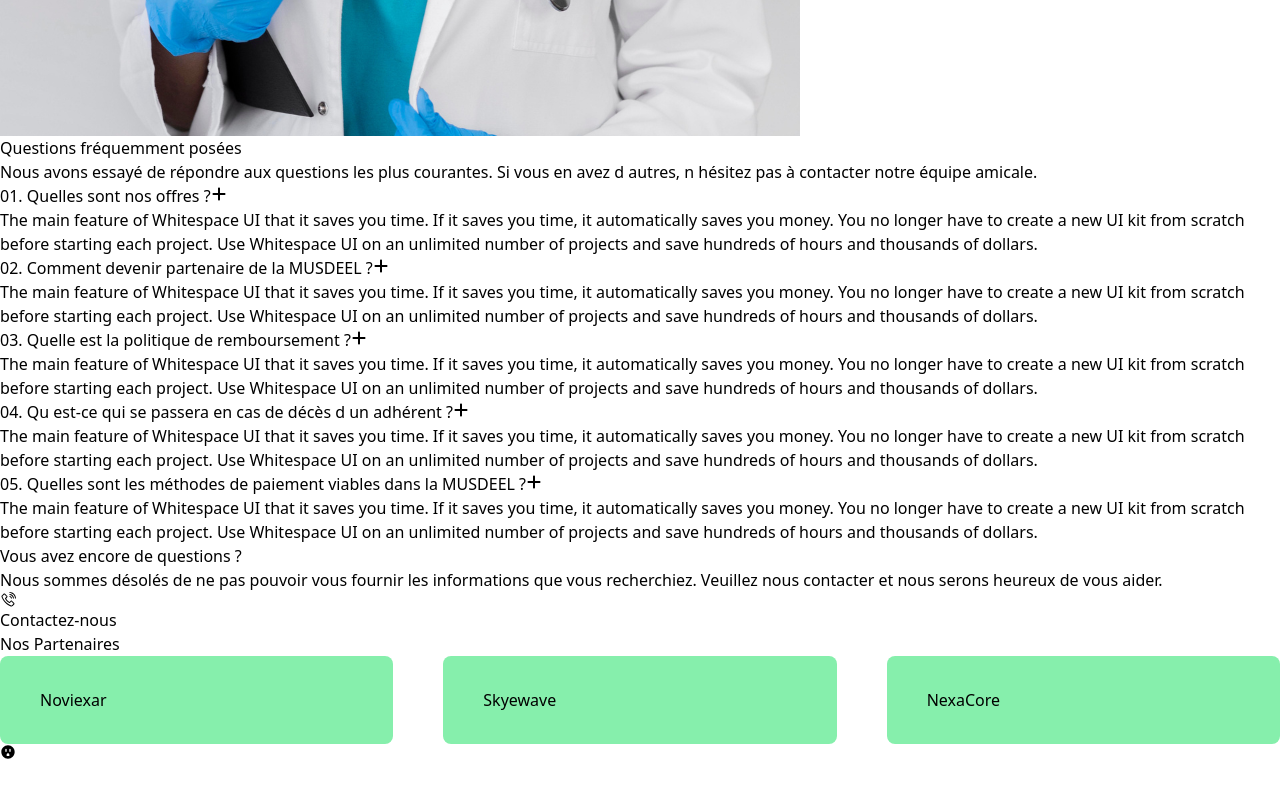
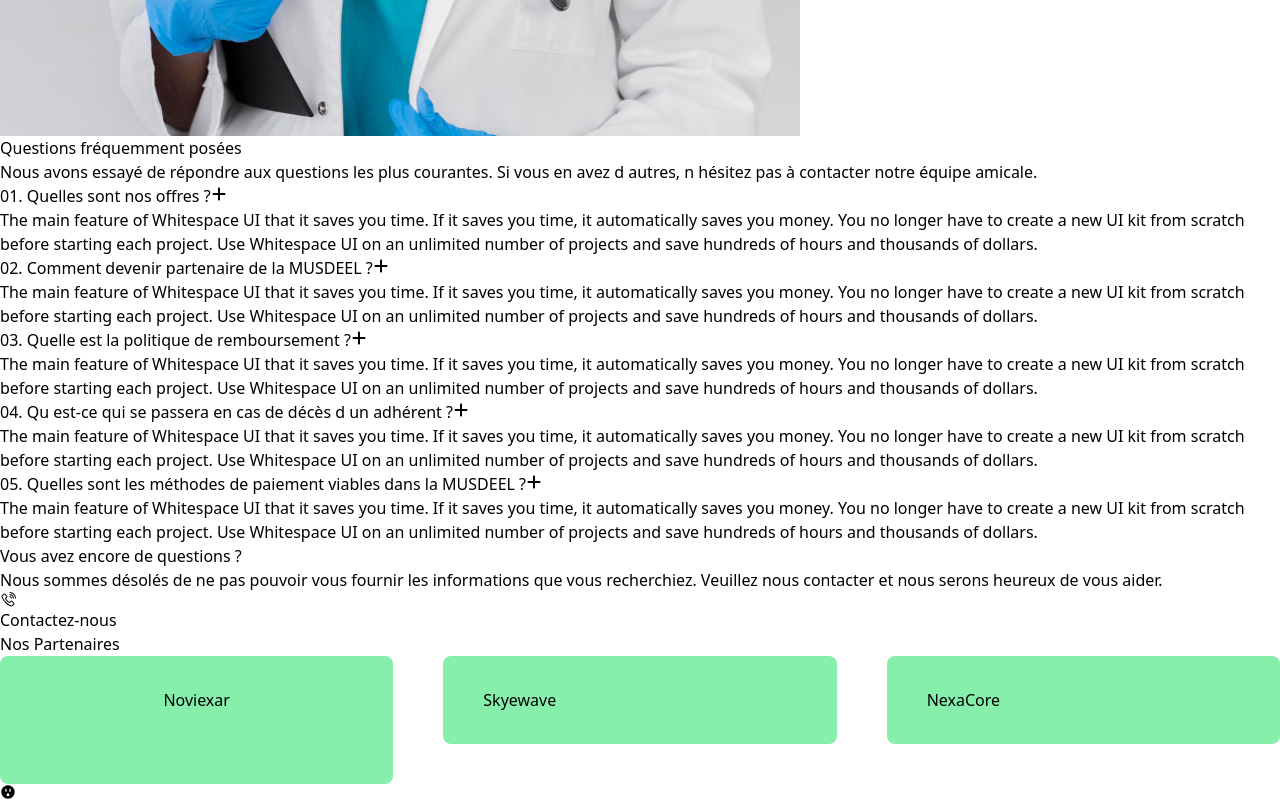
Before and after one commit to rovertnet/Scool, a React (Vite) app: page / in a window 1280 px wide. Shown: the part 3358-4158 px from the top of the page. Before the commit the page ends 4118 px from the top, so only its background shows below. Built offline with nearby package versions, Linux system fonts and the light colour scheme.

Commit message:
another commit

```diff
--- a/src/index.css
+++ b/src/index.css
@@ -10,5 +10,5 @@
   @apply cursor-pointer md:px-10 px-10 md:py-8 py-7 bg-green-300 rounded-lg
 }
 .card-active{
-
+  @apply h-32 text-center
 }
```
